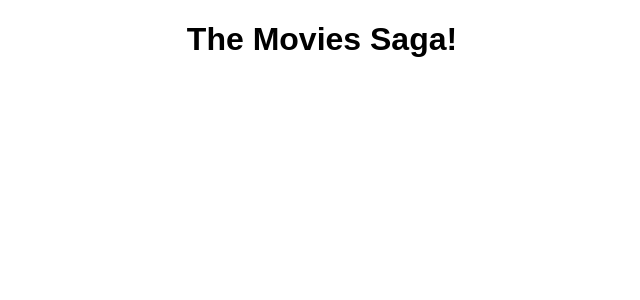
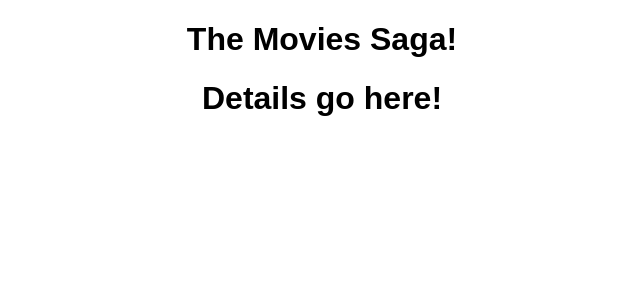
Before and after one commit to tiamarie17/weekend-movie-sagas, a React (Create React App) app: page /#/details in a window 1280 px wide. Shown: the top 300 px of the page, without its empty margins (318-958 px from the left). Built offline with nearby package versions, Linux system fonts and the light colour scheme.

Commit message:
create Details component

```diff
--- a/src/components/App/App.js
+++ b/src/components/App/App.js
@@ -1,6 +1,7 @@
 import {HashRouter as Router, Route} from 'react-router-dom';
 import './App.css';
-import MovieList from '../MovieList/MovieList'
+import MovieList from '../MovieList/MovieList';
+import Details from '../Details/Details';
 
 function App() {
   return (
@@ -11,7 +12,9 @@ function App() {
           <MovieList />
         </Route>
 
-        {/* Details page */}
+        <Route path="/details" exact>
+            <Details />
+        </Route>
 
         {/* Add Movie page */}
       </Router>
--- /dev/null
+++ b/src/components/Details/Details.jsx
@@ -0,0 +1,21 @@
+
+import React, { useEffect } from 'react';
+import { useDispatch, useSelector } from 'react-redux';
+import './Details.css';
+
+function Details(){
+
+    const dispatch= useDispatch();
+
+    const genres = useSelector((store) =>{
+        return store.genres;
+    })
+
+
+    return(
+    <>
+    <h1>Details go here!</h1>
+    </>);
+}
+
+export default Details;
--- a/src/components/MovieList/MovieList.jsx
+++ b/src/components/MovieList/MovieList.jsx
@@ -1,6 +1,7 @@
 import React, { useEffect } from 'react';
 import { useDispatch, useSelector } from 'react-redux';
 import './MovieList.css'
+
 
 function MovieList() {
 
```
Also changed, not shown: src/components/Details/Details.css (added).
